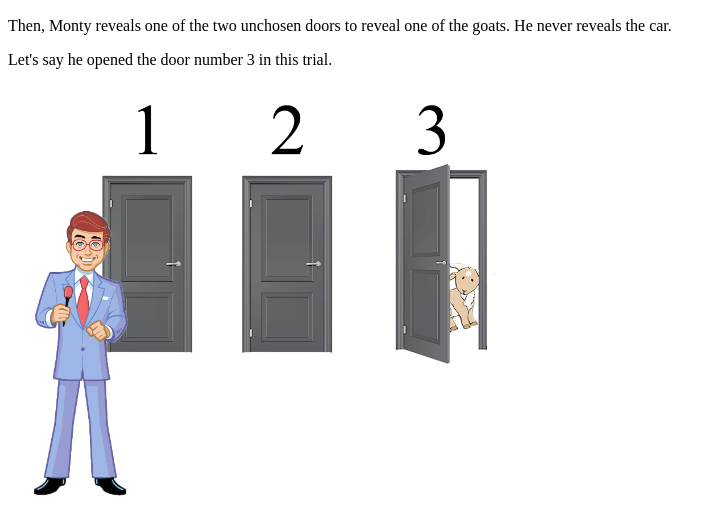
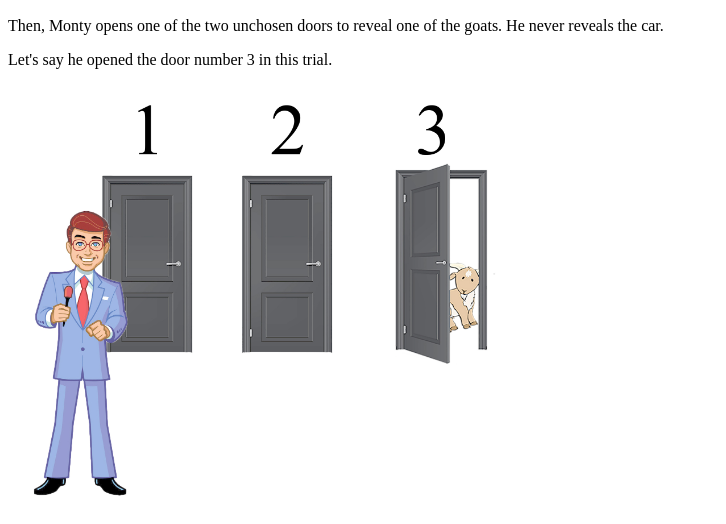
Before and after one commit to gregcodethem/choices_behind_doors_study, a Django app: page /prelim_five in a window 1280 px wide. Shown: the part 519-1043 px from the top of the page, without its empty margins (0-726 px from the left). Run offline with Django 3.2, Linux system fonts and the light colour scheme.

Commit message:
Update prelim_five.html

```diff
--- a/doorgame/templates/prelim_five.html
+++ b/doorgame/templates/prelim_five.html
@@ -18,7 +18,7 @@ img {
 
 
 
-<p>Then, Monty reveals one of the two unchosen doors to reveal one of the goats.  He never reveals the car.</p>
+<p>Then, Monty opens one of the two unchosen doors to reveal one of the goats.  He never reveals the car.</p>
 <p>Let's say he opened the door number 3 in this trial.</p>
 
 
```
